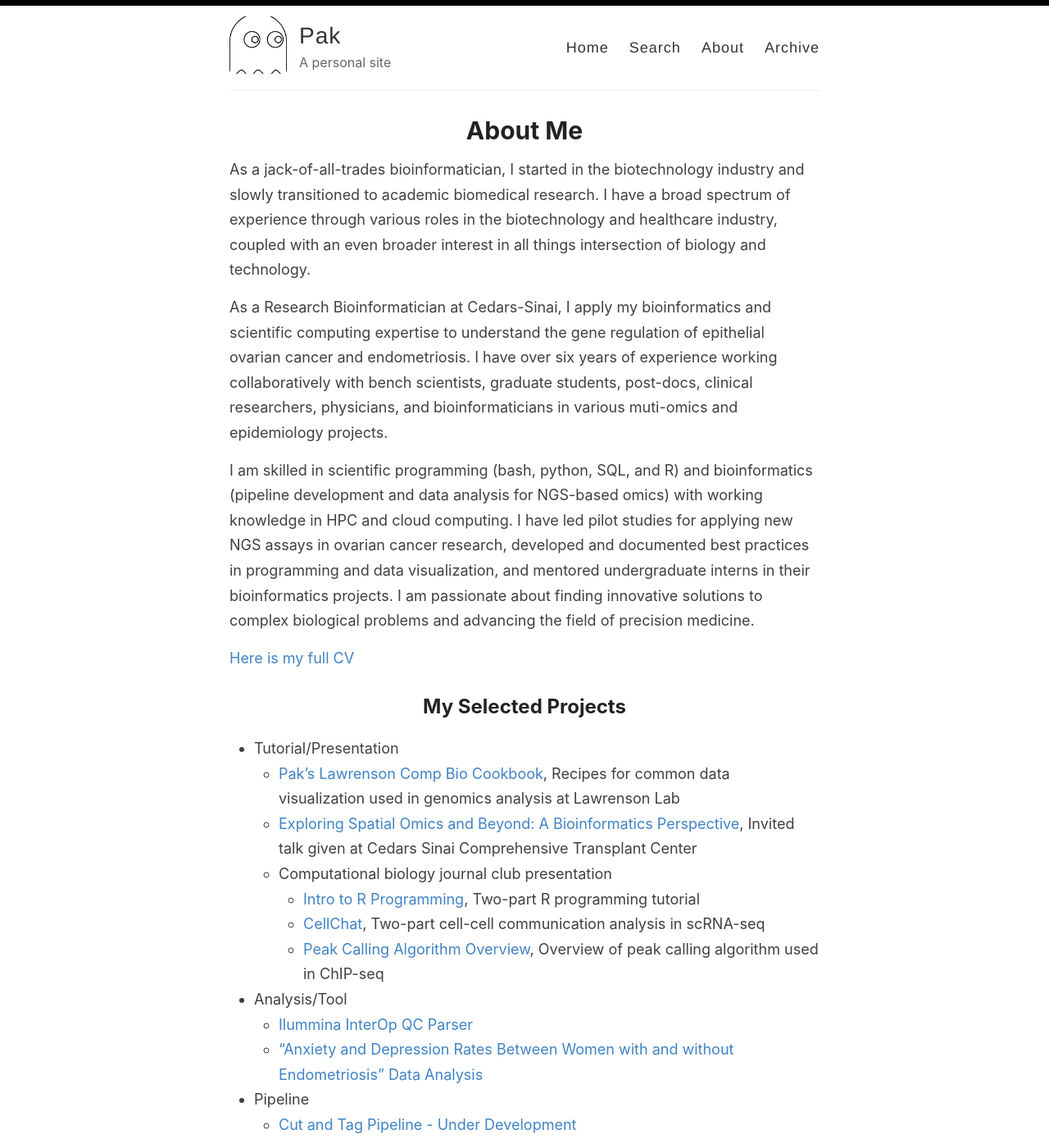
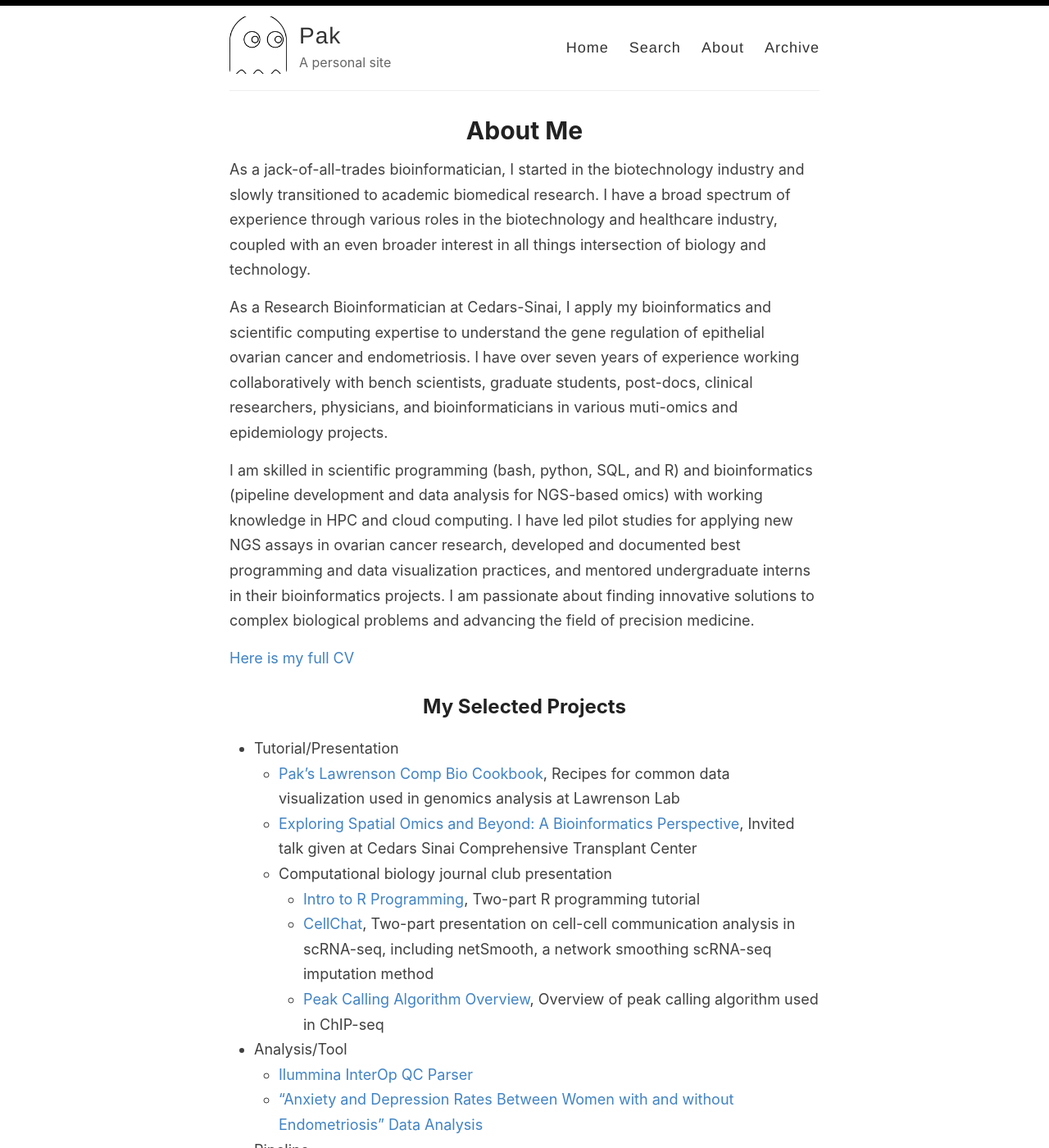
Before and after one commit to sfpacman/sfpacman.github.io, a Jekyll site: the page built from _pages/about.md, in a window 1280 px wide and 1400 px high. Shown: the whole window at 82% size. Built offline with Jekyll 4.4.1, drawn with Linux system fonts in a browser that asks for light colours.

Commit message:
Update about.md

```diff
--- a/_pages/about.md
+++ b/_pages/about.md
@@ -6,9 +6,9 @@ permalink: /about/
 
 As a jack-of-all-trades bioinformatician, I started in the biotechnology industry and slowly transitioned to academic biomedical research. I have a broad spectrum of experience through various roles in the biotechnology and healthcare industry, coupled with an even broader interest in all things intersection of biology and technology.
 
-As a Research Bioinformatician at Cedars-Sinai, I apply my bioinformatics and scientific computing expertise to understand the gene regulation of epithelial ovarian cancer and endometriosis. I have over six years of experience working collaboratively with bench scientists, graduate students, post-docs, clinical researchers, physicians, and bioinformaticians in various muti-omics and epidemiology projects.
+As a Research Bioinformatician at Cedars-Sinai, I apply my bioinformatics and scientific computing expertise to understand the gene regulation of epithelial ovarian cancer and endometriosis. I have over seven years of experience working collaboratively with bench scientists, graduate students, post-docs, clinical researchers, physicians, and bioinformaticians in various muti-omics and epidemiology projects.
 
-I am skilled in scientific programming (bash, python, SQL, and R) and bioinformatics (pipeline development and data analysis for NGS-based omics) with working knowledge in HPC and cloud computing. I have led pilot studies for applying new NGS assays in ovarian cancer research, developed and documented best practices in programming and data visualization, and mentored undergraduate interns in their bioinformatics projects. I am passionate about finding innovative solutions to complex biological problems and advancing the field of precision medicine.
+I am skilled in scientific programming (bash, python, SQL, and R) and bioinformatics (pipeline development and data analysis for NGS-based omics) with working knowledge in HPC and cloud computing. I have led pilot studies for applying new NGS assays in ovarian cancer research, developed and documented best programming and data visualization practices, and mentored undergraduate interns in their bioinformatics projects. I am passionate about finding innovative solutions to complex biological problems and advancing the field of precision medicine.
 
 [Here is my full CV](https://docs.google.com/document/d/1A3mFwyfMPDVUobou-9QjZuBgzqNJ1uPiFJv2DtTy7s4/edit?usp=sharing)
 
@@ -19,7 +19,7 @@ I am skilled in scientific programming (bash, python, SQL, and R) and bioinforma
     * [Exploring Spatial Omics and Beyond: A Bioinformatics Perspective](https://docs.google.com/presentation/d/1Lrdtfe8LcJMTi5DYDDfZGdRTv12Z40kNeoz-GXbVqug/edit?usp=sharing), Invited talk given at Cedars Sinai Comprehensive Transplant Center
     * Computational biology journal club presentation
        *  [Intro to R Programming](https://docs.google.com/presentation/d/19Sekhw5X48jLWXTV9sTCflv2kdV79bQ_fonKEPgMTS0/edit?usp=sharing), Two-part R programming tutorial
-       *  [CellChat](https://docs.google.com/presentation/d/1GW3dPAI7_sJjNF_gFELZH1Mu8n8gzqubsLFBjvhTTgc/edit?usp=sharing), Two-part cell-cell communication analysis in scRNA-seq
+       *  [CellChat](https://docs.google.com/presentation/d/1GW3dPAI7_sJjNF_gFELZH1Mu8n8gzqubsLFBjvhTTgc/edit?usp=sharing), Two-part presentation on cell-cell communication analysis in scRNA-seq, including netSmooth, a network smoothing scRNA-seq imputation method
        *  [Peak Calling Algorithm Overview](https://docs.google.com/presentation/d/1MLnAVGTbLU-JyNgL8usEKhJtIthXskJwW8tO4MyFmPc/edit?usp=sharing), Overview of peak calling algorithm used in ChIP-seq
 * Analysis/Tool
     *  [Ilummina InterOp QC Parser](https://github.com/sfpacman/Read_InterOp_illumina)
```
